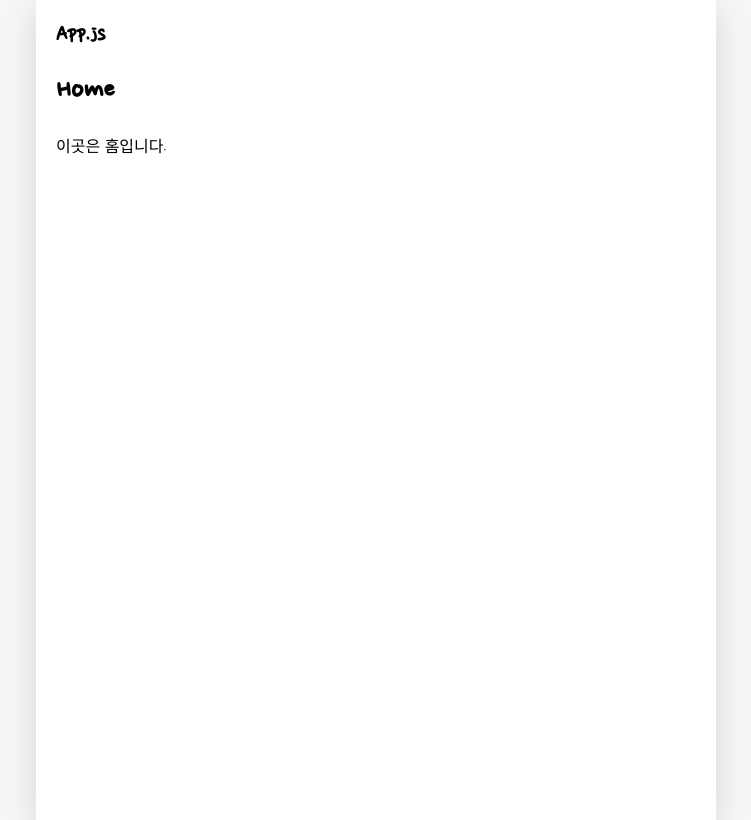
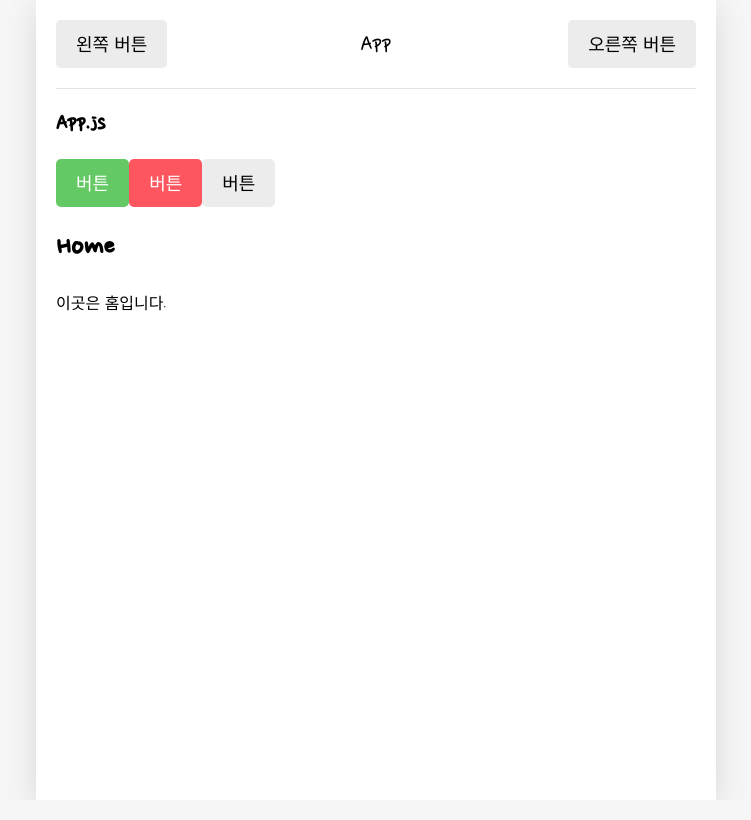
Before and after one commit to Eun-sun-Lee/ReactStudy, a React (Create React App) app in the folder emotiondiary/emotiondiary/: page / in a window 1280 px wide. Shown: the whole page, without its empty margins (264-1015 px from the left). Built offline with nearby package versions, Linux system fonts and the light colour scheme; a web font is replaced by a local one.

Commit message:
[feat] make common components

```diff
--- a/emotiondiary/emotiondiary/src/App.css
+++ b/emotiondiary/emotiondiary/src/App.css
@@ -32,3 +32,69 @@ body {
   padding-left: 20px;
   padding-right: 20px;
 }
+
+/* MyButton */
+.MyButton{
+  cursor : pointer; /* 손가락 모양 */
+  border : none; /* 모서리 없앰 */
+  border-radius: 5px; /* 모서리 둥글게 */
+
+  padding-top: 10px;
+  padding-bottom: 10px;
+  padding-left: 20px;
+  padding-right: 20px;
+
+  font-size: 18px;
+  white-space : nowrap; /* 버튼 안의 글자가 잘려서 두줄이 되지 않게 */
+  font-family: "Nanum Pen Script";
+}
+
+.MyButton_default {
+  background-color : #ececec;
+  color: black;
+}
+
+.MyButton_positive {
+  background-color : #64c964;
+  color: white;
+}
+
+.MyButton_negative {
+  background-color : #fd565f;
+  color: white;
+}
+
+/* Header */
+
+header{
+  padding-top: 20px;
+  padding-bottom: 20px;
+
+  display: flex; /* 가로축으로 나열 */
+  align-items: center;
+  border-bottom: 1px solid #e2e2e2;
+}
+
+header > div {
+  display: flex;
+}
+
+header .head_text {
+  width: 50%;
+  font-size: 25px;
+  justify-content: center; /* head_text 가로축 내에서 가운데 정렬 */
+}
+
+header .head_btn_left {
+  width: 25%;
+  justify-content: start;
+}
+
+header .head_btn_right {
+  width: 25%; /* 50 25 25 */
+  justify-content: end;
+}
+
+header_button {
+  font-family: "Nanum Pen Script";
+}
--- a/emotiondiary/emotiondiary/src/App.js
+++ b/emotiondiary/emotiondiary/src/App.js
@@ -4,17 +4,22 @@ import Home from './pages/Home'
 import Diary from './pages/Diary'
 import New from './pages/New'
 import Edit from './pages/Edit'
+import MyButton from './components/MyButton'; //Components
+import MyHeader from './components/MyHeader';
 
 function App() {
-
 
   return (
     <BrowserRouter>
     <div className="App">
+      <MyHeader headText={"App"}
+      leftChild={<MyButton text={'왼쪽 버튼'} onClick={()=>alert("왼쪽 클릭")} />}
+      rightChild={<MyButton text={"오른쪽 버튼"} onClick={()=>alert("오른쪽 클릭")} />}/>
       <h2>App.js</h2>
 
-
-
+      <MyButton text={"버튼"} onClick={()=> alert("버튼 클릭")} type={"positive"}/>
+      <MyButton text={"버튼"} onClick={()=> alert("버튼 클릭")} type={"negative"}/>
+      <MyButton text={"버튼"} onClick={()=> alert("버튼 클릭")}/>
       <Routes> {/* Routes : 바뀔 부분을 감싸줌 */}
         <Route path="/" element = {<Home />} /> {/* Route : Url 경로와 컴포넌트 mapping */}
         <Route path="/new" element = {<New />} />
--- /dev/null
+++ b/emotiondiary/emotiondiary/src/components/MyButton.js
@@ -0,0 +1,16 @@
+const MyButton = ({text,type,onClick}) => {
+
+    const btnType = ["positive","negative"].includes(type) ? type : "default"; //positive, negative 이외의 type-> default type으로 만들기
+
+    return (
+        <button className={["MyButton",`MyButton_${btnType}`].join(" ")} onClick={onClick}>
+            {text}
+        </button>
+    );
+};
+
+MyButton.defaultProps= {
+    type: "default",
+};
+
+export default MyButton;
--- /dev/null
+++ b/emotiondiary/emotiondiary/src/components/MyHeader.js
@@ -0,0 +1,15 @@
+const MyHeader= ({headText, leftChild, rightChild})=>{
+    return <header>
+        <div className="head_btn_left">
+            {leftChild}
+        </div>
+        <div className="head_text">
+            {headText}
+        </div>
+        <div className="head_btn_right">
+            {rightChild}
+        </div>
+    </header>
+}
+
+export default MyHeader;
```
